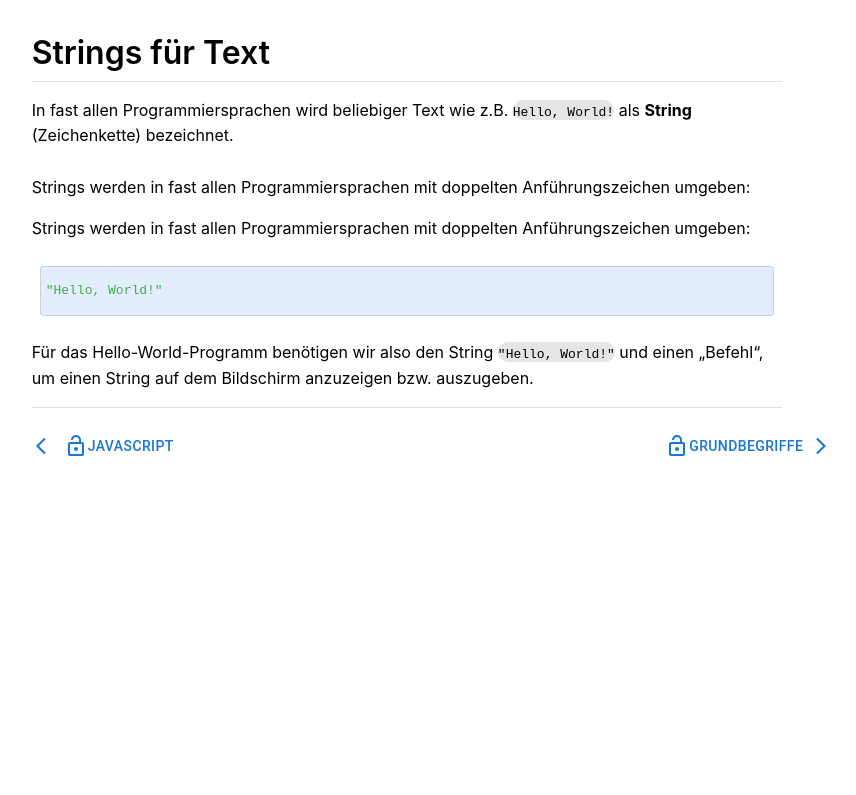
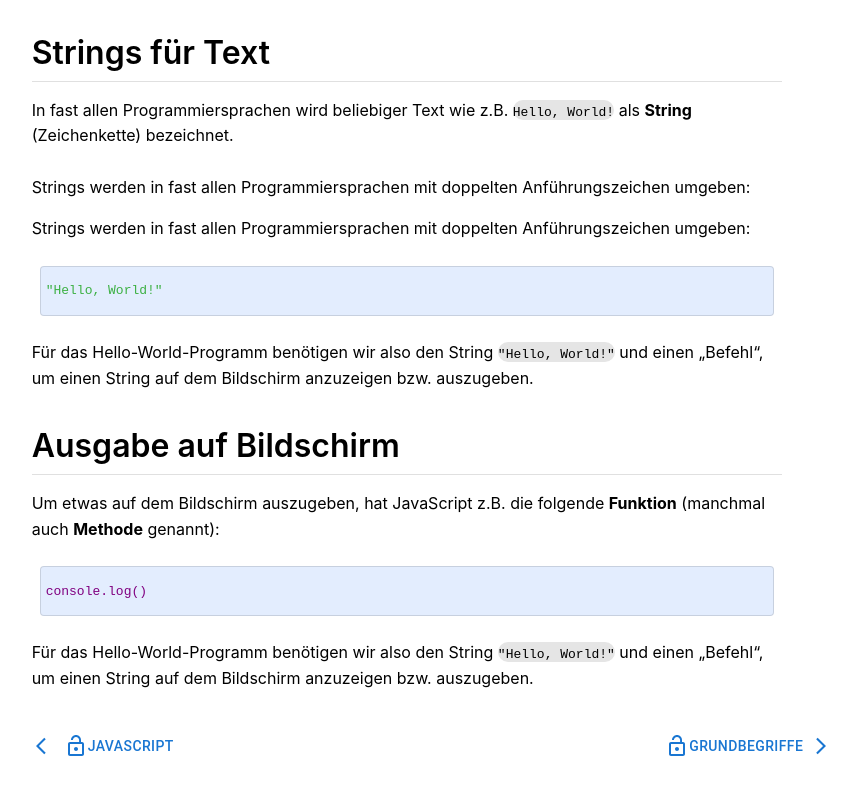
Before and after one commit to sakulklk/Lernmanagement, a Next.js app: page /hello_world in a window 1280 px wide. Shown: the part 847-1642 px from the top of the page, without its empty margins (233-1089 px from the left). Before the commit the page ends 1377 px from the top, so only its background shows below. Built offline with nearby package versions, Linux system fonts and the light colour scheme.

Commit message:
2 files modified

```diff
--- a/components/inhalt/K1/inhaltJSK1.js
+++ b/components/inhalt/K1/inhaltJSK1.js
@@ -189,7 +189,46 @@ export default function Sidemenu() {
           und einen „Befehl“, um einen String auf dem Bildschirm anzuzeigen bzw.
           auszugeben.
         </p>
+        <h2>Ausgabe auf Bildschirm</h2>
         <Divider />
+        <p>
+          Um etwas auf dem Bildschirm auszugeben, hat JavaScript z.B. die
+          folgende <b>Funktion</b> (manchmal auch <b>Methode</b> genannt):
+          <br />
+        </p>
+        <Box
+          sx={{
+            display: 'flex',
+            '& > :not(style)': {
+              m: 1,
+              width: '100%',
+              height: 50,
+              background: 'rgba(59,130,246,.14)',
+            },
+          }}
+        >
+          <Paper
+            variant="outlined"
+            sx={{
+              alignItems: 'center',
+              justifyContent: 'flex-start',
+              display: 'flex',
+              padding: '5px',
+              color: 'purple',
+            }}
+          >
+            <code> console.log() </code>
+          </Paper>
+        </Box>
+        <p>
+          {' '}
+          Für das Hello-World-Programm benötigen wir also den String{' '}
+          <codest>
+            <code>"Hello, World!"</code>
+          </codest>{' '}
+          und einen „Befehl“, um einen String auf dem Bildschirm anzuzeigen bzw.
+          auszugeben.
+        </p>
         <br />
         <Grid container>
           <Grid item sm={8} md={8} lg={10}>
--- a/components/inhalt/sideMenuRight.js
+++ b/components/inhalt/sideMenuRight.js
@@ -34,6 +34,12 @@ export default function BoxSx() {
           Dann ins Forum damit!
           <ArrowForwardIcon></ArrowForwardIcon>
         </a>
+        <br />
+        <b>Bitte gebe dein Feedback zu der Übung!</b>
+        <br />
+        <a href="/forum">
+Hier geht es zum Feedback Bogen          <ArrowForwardIcon></ArrowForwardIcon>
+        </a>
       </Typography>
     </Box>
   );
```
